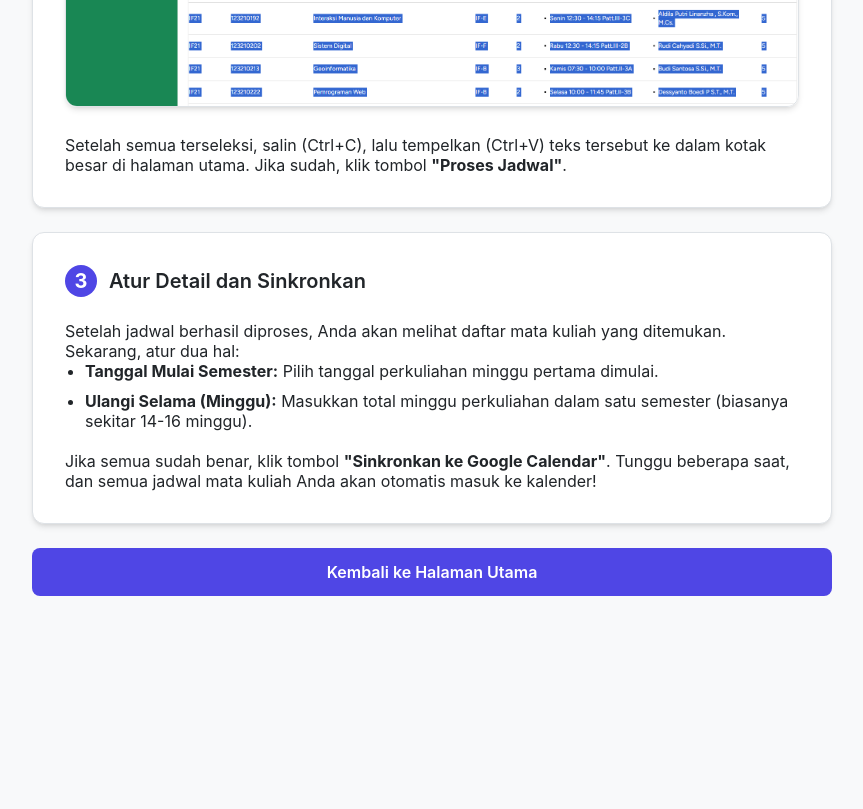
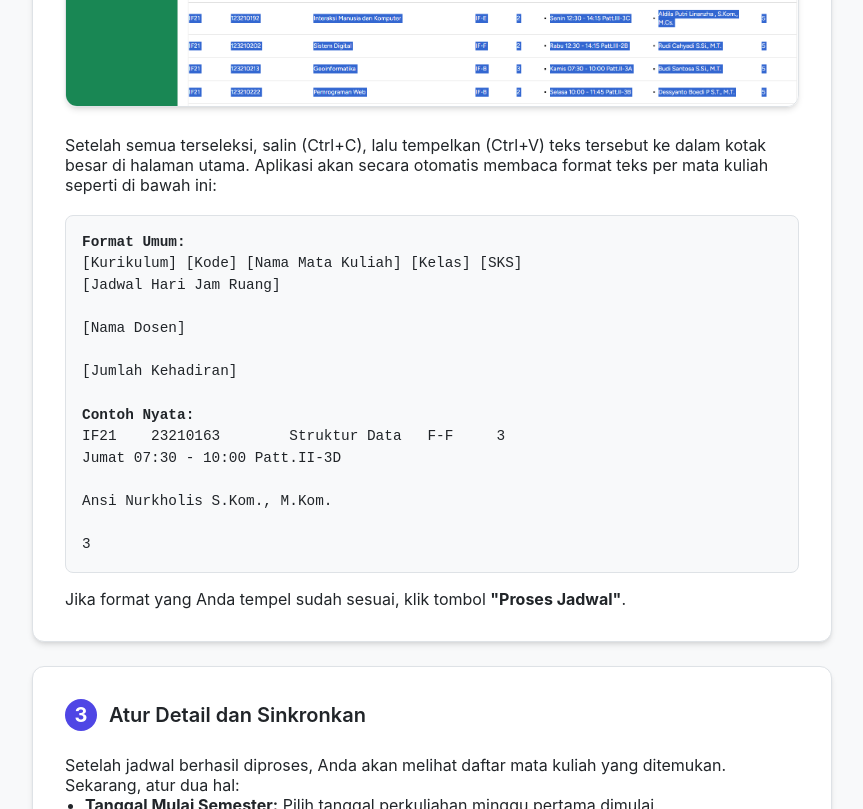
Before and after one commit to TangRmdhn/SyncJadwalBima, a website: page frontend/instructions.html in a window 1280 px wide. Shown: the part 840-1649 px from the top of the page, without its empty margins (208-1071 px from the left). Before the commit the page ends 1460 px from the top, so only its background shows below. Drawn offline with Linux system fonts and the light colour scheme.

Commit message:
Update Tutorial

```diff
--- a/backend/parser.js
+++ b/backend/parser.js
@@ -14,7 +14,6 @@ function parseJadwal(rawText) {
     const line1 = cleanLines[i];
     const line2 = cleanLines[i + 1];
     const line3 = cleanLines[i + 2];
-    // line4 (cleanLines[i + 3]) sekarang diabaikan
 
     try {
       const courseInfo = parseLine1(line1);
--- a/frontend/instructions.html
+++ b/frontend/instructions.html
@@ -33,11 +33,32 @@
 
             <section class="step">
                 <div class="step-title"><span class="step-number">2</span>Salin dan Tempel Jadwal</div>
-                <p>Buka portal akademik <a href="https://bima.upnyk.ac.id/">BIMA</a> Anda dan buka halaman jadwal kuliah. Salin seluruh tabel jadwal dengan cara menyeleksi (highlight) semua teks dari header kolom "Kurikulum" hingga baris mata kuliah terakhir, seperti pada gambar di bawah ini:</p>
+                <p>Buka portal akademik BIMA Anda dan buka halaman jadwal kuliah. Salin seluruh tabel jadwal dengan cara menyeleksi (highlight) semua teks dari header kolom "Kurikulum" hingga baris mata kuliah terakhir, seperti pada gambar di bawah ini:</p>
 
                 <img src="assets/bima-schedule-example.png" alt="Contoh menyeleksi jadwal di BIMA" class="instruction-image">
 
-                <p>Setelah semua terseleksi, salin (Ctrl+C), lalu tempelkan (Ctrl+V) teks tersebut ke dalam kotak besar di halaman utama. Jika sudah, klik tombol <strong>"Proses Jadwal"</strong>.</p>
+                <p>Setelah semua terseleksi, salin (Ctrl+C), lalu tempelkan (Ctrl+V) teks tersebut ke dalam kotak besar di halaman utama. Aplikasi akan secara otomatis membaca format teks per mata kuliah seperti di bawah ini:</p>
+
+                <br>
+                <pre style="background-color: var(--c-bg); padding: 16px; border-radius: 8px; border: 1px solid var(--c-border); white-space: pre-wrap; word-wrap: break-word; font-family: 'Courier New', Courier, monospace; font-size: 0.9rem; line-height: 1.5;">
+<strong>Format Umum:</strong>
+[Kurikulum] [Kode] [Nama Mata Kuliah] [Kelas] [SKS]
+[Jadwal Hari Jam Ruang]
+
+[Nama Dosen]
+
+[Jumlah Kehadiran]
+
+<strong>Contoh Nyata:</strong>
+IF21	23210163	Struktur Data	F-F	3
+Jumat 07:30 - 10:00 Patt.II-3D
+
+Ansi Nurkholis S.Kom., M.Kom.
+
+3
+</pre>
+
+                <p style="margin-top: 16px;">Jika format yang Anda tempel sudah sesuai, klik tombol <strong>"Proses Jadwal"</strong>.</p>
             </section>
 
             <section class="step">
```
